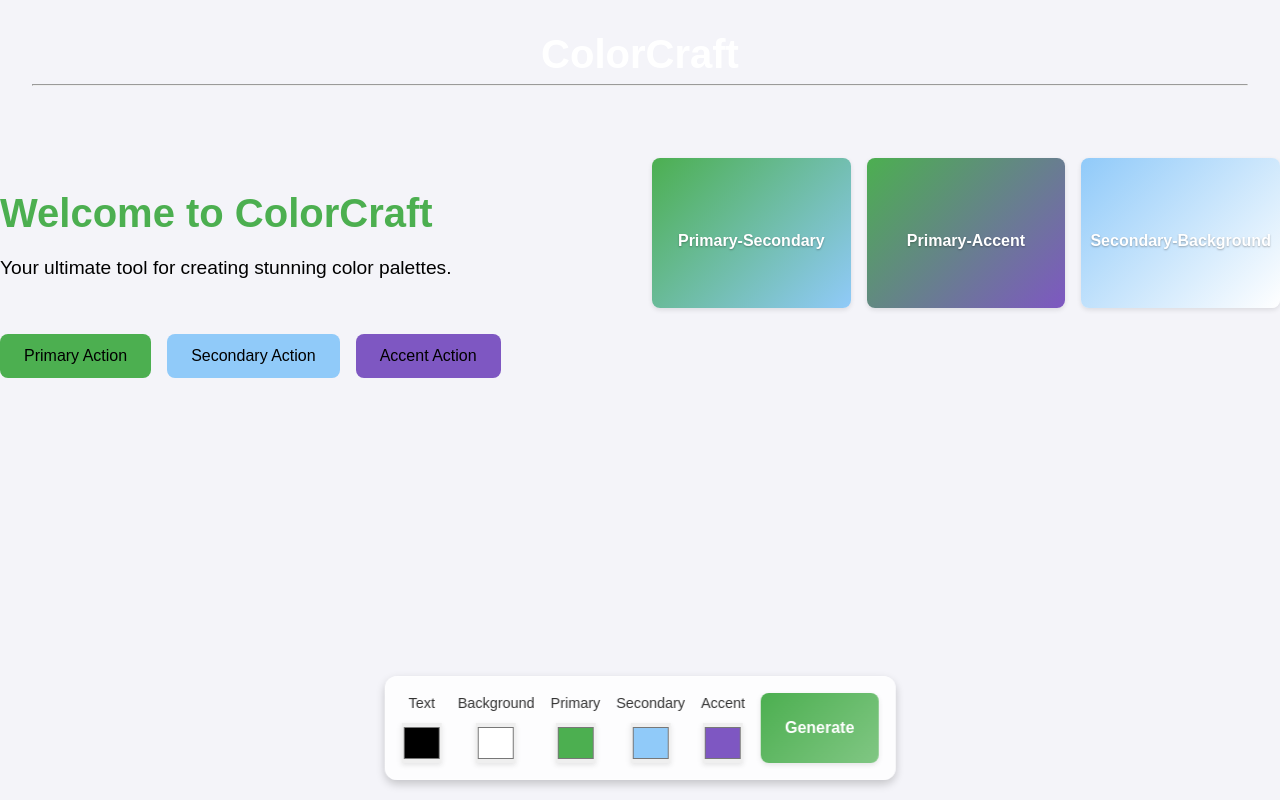
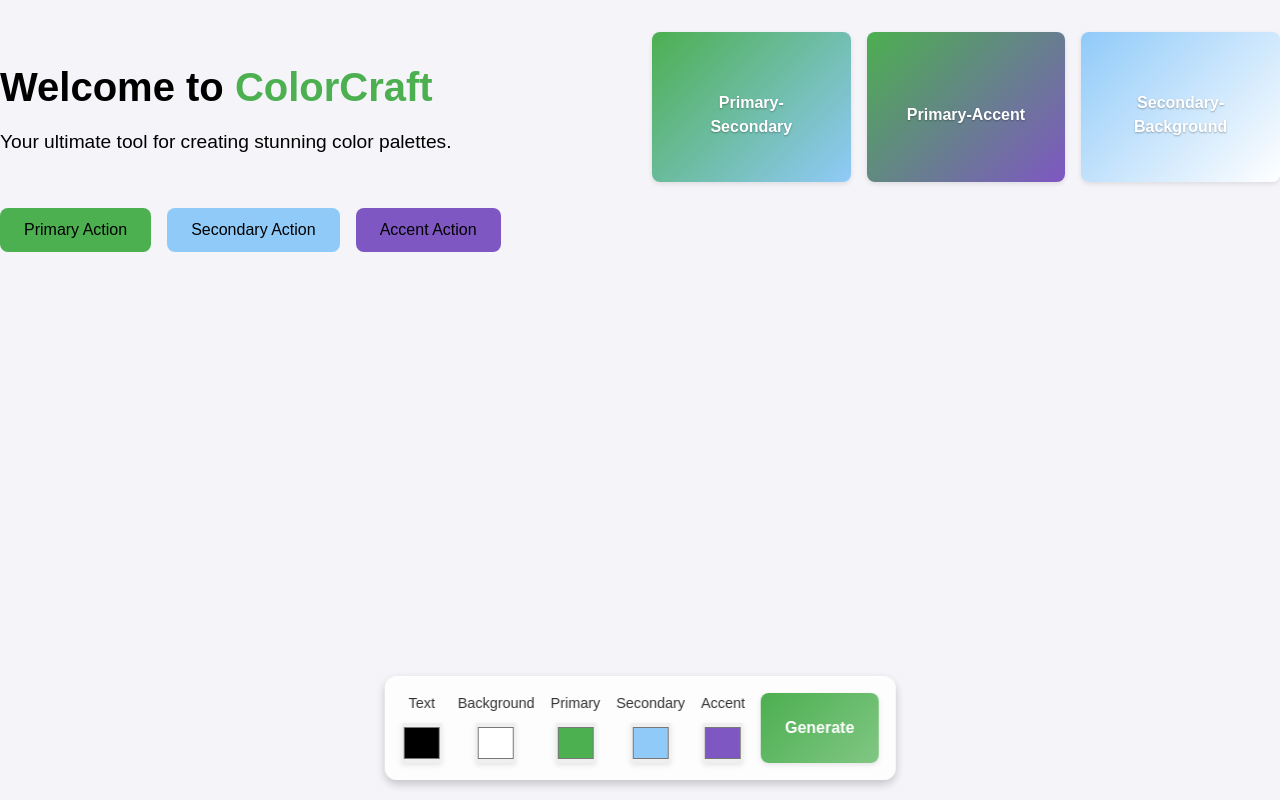
Before and after one commit to AvisharSharan/ColorCraft, a React (Vite) app in the folder color-palette-generator/: page / in a window 1280 px wide. Shown: the top 800 px of the page. Built offline with nearby package versions, Linux system fonts and the light colour scheme.

Commit message:
Removed header portion for cleaning up and reducing repeatition

```diff
--- a/color-palette-generator/src/App.jsx
+++ b/color-palette-generator/src/App.jsx
@@ -22,11 +22,6 @@ function App() {
 
   return (
     <div className="app">
-      <header className="app-header minimal-header">
-        <h1>ColorCraft</h1>
-        <hr />
-      </header>
-
       <Toolbar
         palette={palette}
         setPalette={(newPalette) => {
--- a/color-palette-generator/src/components/ThemePreview.jsx
+++ b/color-palette-generator/src/components/ThemePreview.jsx
@@ -14,7 +14,10 @@ function ThemePreview({ palette }) {
     <div className="preview-container">
       <div className="preview-left">
         <div className="typography-section">
-          <h1 style={{ color: palette.primary }}>Welcome to ColorCraft</h1>
+          <h1>
+            <span style={{ color: palette.text }}>Welcome to </span>
+            <span style={{ color: palette.primary }}>ColorCraft</span>
+          </h1>
           <p style={{ color: palette.text }}>Your ultimate tool for creating stunning color palettes.</p>
         </div>
 
--- a/color-palette-generator/src/styles/App.css
+++ b/color-palette-generator/src/styles/App.css
@@ -113,23 +113,6 @@ body {
   box-shadow: 0 2px 5px rgba(0, 0, 0, 0.1);
 }
 
-.app-header {
-  text-align: center;
-  padding: 2rem;
-  background: transparent;
-  color: #fff;
-}
-
-.app-header h1 {
-  font-size: 2.5rem;
-  margin: 0;
-}
-
-.app-header p {
-  font-size: 1.2rem;
-  margin-top: 0.5rem;
-}
-
 .app-main {
   display: flex;
   flex-direction: column;
--- a/color-palette-generator/src/styles/ThemePreview.css
+++ b/color-palette-generator/src/styles/ThemePreview.css
@@ -140,6 +140,8 @@
 .gradient-name {
   font-size: 1rem;
   margin-top: 1rem;
+  text-align: center;
+  max-width: 70%;
 }
 
 .preview-card {
```
